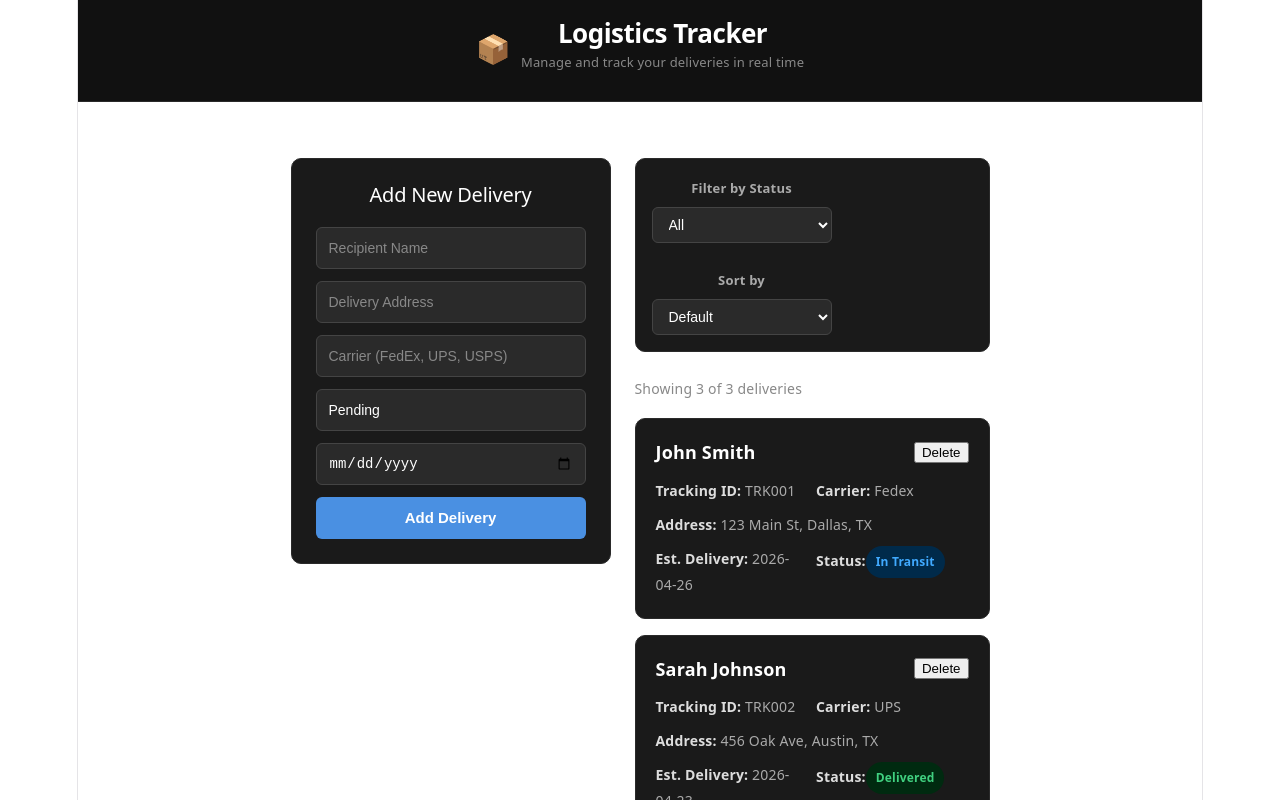
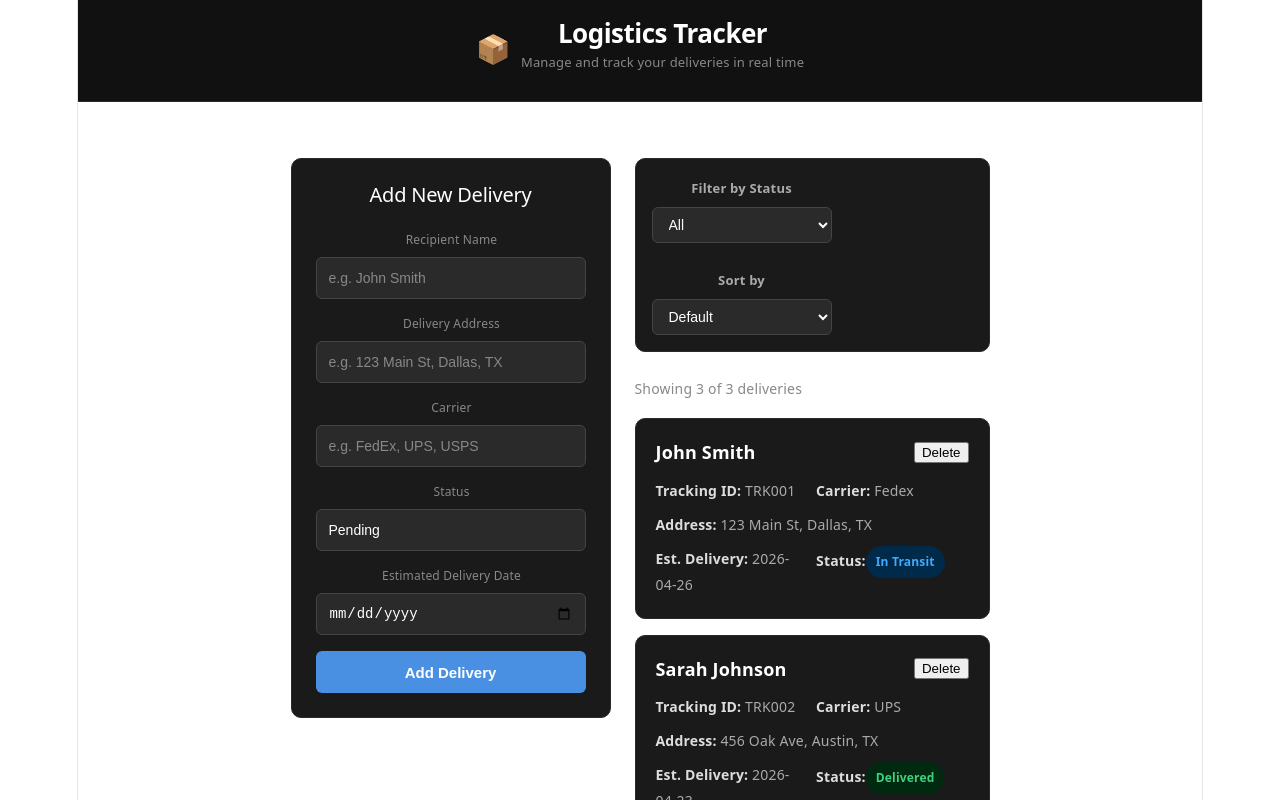
Before and after one commit to crispcodews/logistics-tracker, a React (Vite) app: page / in a window 1280 px wide. Shown: the top 800 px of the page. Built offline with nearby package versions, Linux system fonts and the light colour scheme.

Commit message:
Updated Names on Input Fields

```diff
--- a/src/components/AddDeliveryForm.jsx
+++ b/src/components/AddDeliveryForm.jsx
@@ -49,40 +49,53 @@ function AddDeliveryForm({ onAdd }) {
     });
   };
 
+
   return (
     <form className={styles.form} onSubmit={handleSubmit}>
       <h2>Add New Delivery</h2>
+
       {/* Recipient name input */}
+      <div className={styles.fieldGroup}>
+        <label className={styles.label}>Recipient Name</label>
         <input
           className={styles.input}
           type="text"
           name="recipient"
-        placeholder="Recipient Name"
+          placeholder="e.g. John Smith"
           value={formData.recipient}
           onChange={handleChange}
         />
+      </div>
 
       {/* Delivery address input */}
+      <div className={styles.fieldGroup}>
+        <label className={styles.label}>Delivery Address</label>
         <input
           className={styles.input}
           type="text"
           name="address"
-        placeholder="Delivery Address"
+          placeholder="e.g. 123 Main St, Dallas, TX"
           value={formData.address}
           onChange={handleChange}
         />
+      </div>
 
       {/* Carrier name input */}
+      <div className={styles.fieldGroup}>
+        <label className={styles.label}>Carrier</label>
         <input
           className={styles.input}
           type="text"
           name="carrier"
-        placeholder="Carrier (FedEx, UPS, USPS)"
+          placeholder="e.g. FedEx, UPS, USPS"
           value={formData.carrier}
           onChange={handleChange}
         />
+      </div>
 
-      {/* Status dropdown - defaults to Pending */}
+      {/* Status dropdown — defaults to Pending */}
+      <div className={styles.fieldGroup}>
+        <label className={styles.label}>Status</label>
         <select
           className={styles.input}
           name="status"
@@ -93,8 +106,11 @@ function AddDeliveryForm({ onAdd }) {
           <option value="In Transit">In Transit</option>
           <option value="Delivered">Delivered</option>
         </select>
+      </div>
 
       {/* Estimated delivery date picker */}
+      <div className={styles.fieldGroup}>
+        <label className={styles.label}>Estimated Delivery Date</label>
         <input
           className={styles.input}
           type="date"
@@ -102,13 +118,14 @@ function AddDeliveryForm({ onAdd }) {
           value={formData.estimatedDelivery}
           onChange={handleChange}
         />
+      </div>
 
-      {/* Submit button - triggers handleSubmit */}
+      {/* Submit button — triggers handleSubmit */}
       <button className={styles.submitButton} type="submit">
         Add Delivery
       </button>
     </form>
-  );
+  )
 }
 
 export default AddDeliveryForm;
--- a/src/components/AddDeliveryForm.module.css
+++ b/src/components/AddDeliveryForm.module.css
@@ -15,6 +15,18 @@
   font-size: 20px;
 }
 
+.fieldGroup {
+  display: flex;
+  flex-direction: column;
+  gap: 4px;
+}
+
+.label {
+  font-size: 12px;
+  color: #888;
+  padding-left: 2px;
+}
+
 .input {
   padding: 10px 12px;
   border: 1px solid #444;
@@ -30,7 +42,7 @@
 }
 
 .input::placeholder {
-    color: #888;
+  color: #888;
 }
 
 .input[type="date"] {
@@ -59,6 +71,7 @@
   cursor: pointer;
   font-weight: 600;
   height: 42px;
+  margin-top: 4px;
 }
 
 .submitButton:hover {
```
Lines whose indentation alone changed are shown as unchanged.
